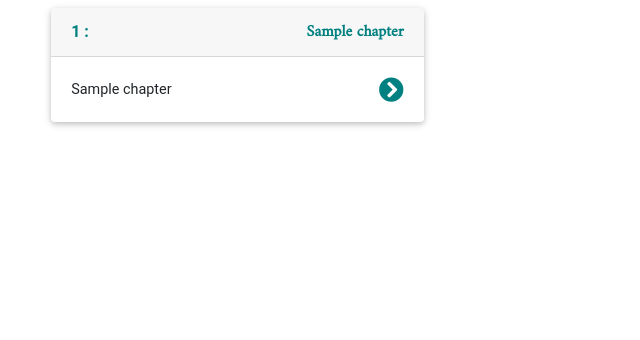
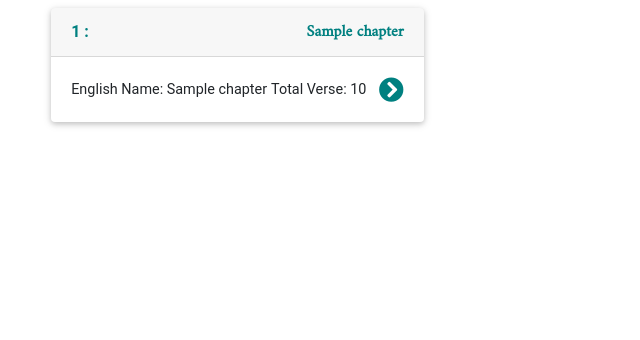
Before and after one commit to aazhbd/quoteshare, a Django app: page / in a window 1280 px wide. Shown: the part 176-516 px from the top of the page, without its empty margins (0-640 px from the left). Run offline with Django 3.2, Linux system fonts and the light colour scheme; tables that the repository leaves empty hold one stand-in row (values such as "Sample post"); some libraries are stand-ins or nearby versions.

```diff
--- a/qquote/quran/views.py
+++ b/qquote/quran/views.py
@@ -12,10 +12,13 @@ class HomeView(generic.ListView):
     template_name = 'home.html'
 
 
-class ChapterView(generic.TemplateView):
+class ChapterView(generic.ListView):
+    model = Verse
+    context_object_name = 'translations'
     template_name = "chapter.html"
 
     def get(self, request, *args, **kwagrs):
+        self.object_list = self.get_queryset()
         self.chapter_number = kwagrs['chapter']
         self.author_ids = [1]
         authors = request.GET.get("t", None)
@@ -26,13 +29,13 @@ class ChapterView(generic.TemplateView):
         else:
             self.selected_authors = Author.objects.filter(pk=1)
 
+        v = Q(author__id__in=self.author_ids) & Q(chapter=self.chapter_number)
+        self.object_list = self.object_list.filter(v).order_by('number', 'author')
         return self.render_to_response(self.get_context_data())
 
     def get_context_data(self, **kwargs):
         data = super().get_context_data(**kwargs)
         data['selected_authors'] = self.selected_authors
-
-        data['translations'] = Verse.objects.filter(Q(author__id__in=self.author_ids) & Q(chapter=self.chapter_number)).order_by('number', 'author')
 
         chapter_info = Chapter.objects.filter(number=self.chapter_number)
         for ci in chapter_info:
--- a/qquote/templates/home.html
+++ b/qquote/templates/home.html
@@ -32,7 +32,8 @@
                     </a>
                 </div>
                 <div class="card-body">
-                    <span class="font-small">{{ m.english_name }}</span>
+                    <span class="font-small">English Name: {{ m.english_name }}</span>
+                    <span class="font-small">Total Verse: {{ m.total_verses }}</span>
                     <a href="/{{ m.number }}" class="font-large card-link float-right fas fa-chevron-circle-right"></a>
                 </div>
             </div>
```
